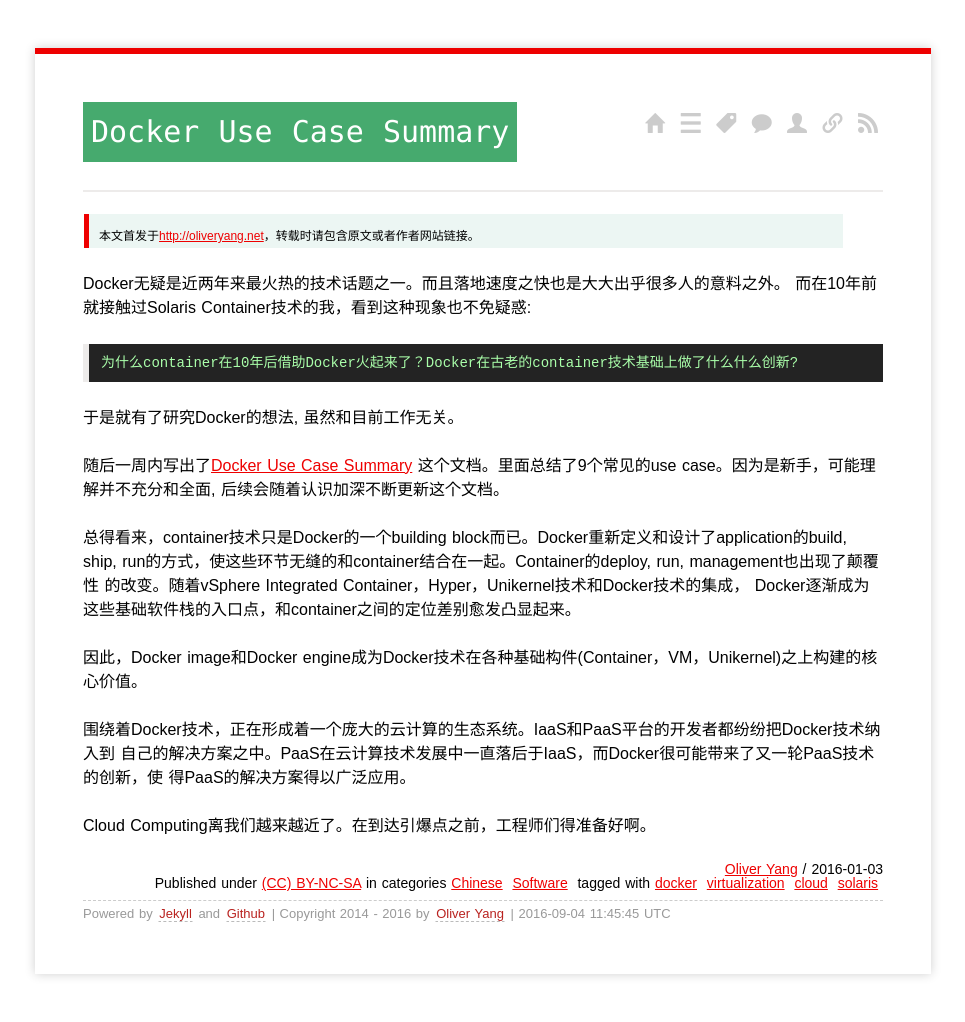
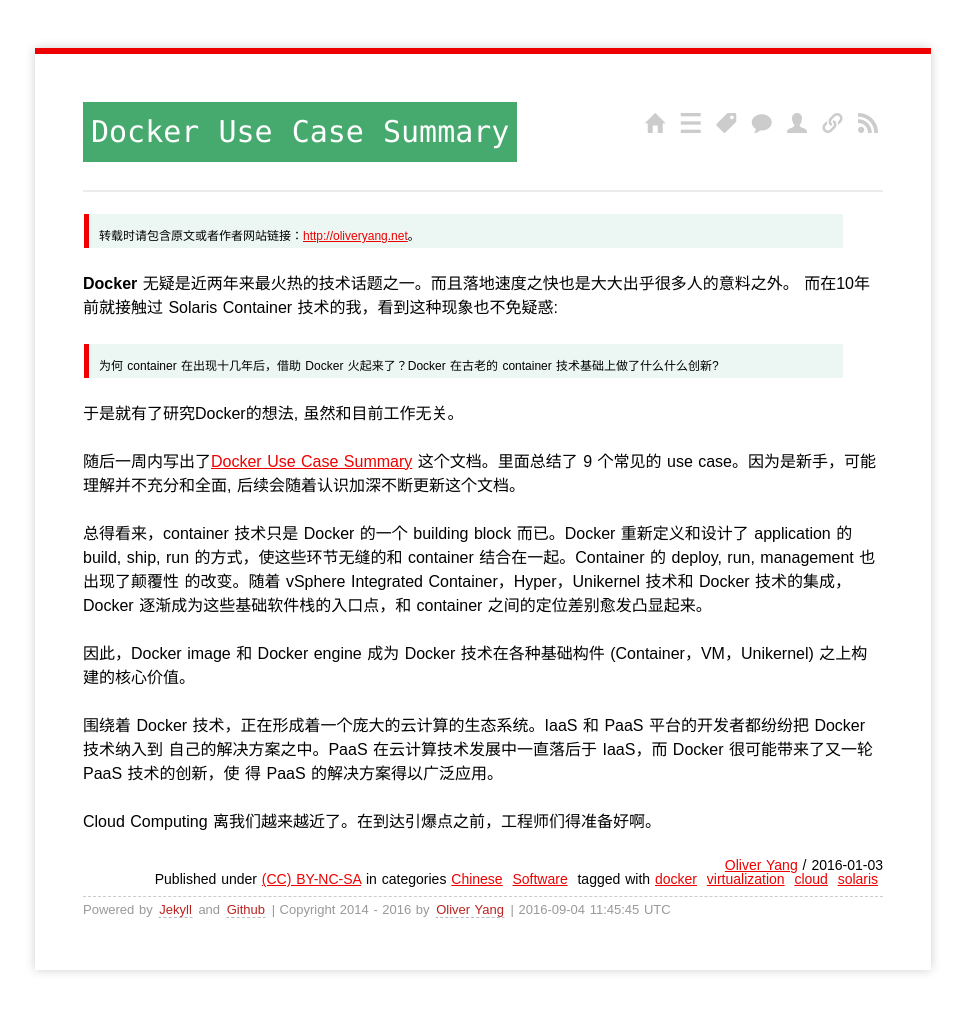
Before and after one commit to yangoliver/yangoliver.github.io, a Jekyll site: the page built from _posts/2016/2016-01-03-docker_use_case_summary.md, in a window 1280 px wide. Shown: the whole page, without its empty margins (157-1122 px from the left). Built offline with Jekyll 4.4.1, drawn with Linux system fonts in a browser that asks for light colours; comment, search, counter and statistics services are not loaded.

Commit message:
update: format cleanup per-self review

```diff
--- a/_posts/2016/2016-01-03-docker_use_case_summary.md
+++ b/_posts/2016/2016-01-03-docker_use_case_summary.md
@@ -6,28 +6,28 @@
 tags: [docker, virtualization, cloud, solaris]
 ---
 
->本文首发于<http://oliveryang.net>，转载时请包含原文或者作者网站链接。
+>转载时请包含原文或者作者网站链接：<http://oliveryang.net>。
 
-Docker无疑是近两年来最火热的技术话题之一。而且落地速度之快也是大大出乎很多人的意料之外。
-而在10年前就接触过Solaris Container技术的我，看到这种现象也不免疑惑:
+**Docker** 无疑是近两年来最火热的技术话题之一。而且落地速度之快也是大大出乎很多人的意料之外。
+而在10年前就接触过 Solaris Container 技术的我，看到这种现象也不免疑惑:
 
-<pre>为什么container在10年后借助Docker火起来了？Docker在古老的container技术基础上做了什么什么创新?</pre>
+> 为何 container 在出现十几年后，借助 Docker 火起来了？Docker 在古老的 container 技术基础上做了什么什么创新?
 
 于是就有了研究Docker的想法, 虽然和目前工作无关。
 
 随后一周内写出了[Docker Use Case Summary](https://github.com/yangoliver/mydoc/raw/master/share/docker_use_case_summary.pdf)
-这个文档。里面总结了9个常见的use case。因为是新手，可能理解并不充分和全面,
+这个文档。里面总结了 9 个常见的 use case。因为是新手，可能理解并不充分和全面,
 后续会随着认识加深不断更新这个文档。
 
-总得看来，container技术只是Docker的一个building block而已。Docker重新定义和设计了application的build,
-ship, run的方式，使这些环节无缝的和container结合在一起。Container的deploy, run, management也出现了颠覆性
-的改变。随着vSphere Integrated Container，Hyper，Unikernel技术和Docker技术的集成，
-Docker逐渐成为这些基础软件栈的入口点，和container之间的定位差别愈发凸显起来。
+总得看来，container 技术只是 Docker 的一个 building block 而已。Docker 重新定义和设计了 application 的 build,
+ship, run 的方式，使这些环节无缝的和 container 结合在一起。Container 的 deploy, run, management 也出现了颠覆性
+的改变。随着 vSphere Integrated Container，Hyper，Unikernel 技术和 Docker 技术的集成，
+Docker 逐渐成为这些基础软件栈的入口点，和 container 之间的定位差别愈发凸显起来。
 
-因此，Docker image和Docker engine成为Docker技术在各种基础构件(Container，VM，Unikernel)之上构建的核心价值。
+因此，Docker image 和 Docker engine 成为 Docker 技术在各种基础构件 (Container，VM，Unikernel) 之上构建的核心价值。
 
-围绕着Docker技术，正在形成着一个庞大的云计算的生态系统。IaaS和PaaS平台的开发者都纷纷把Docker技术纳入到
-自己的解决方案之中。PaaS在云计算技术发展中一直落后于IaaS，而Docker很可能带来了又一轮PaaS技术的创新，使
-得PaaS的解决方案得以广泛应用。
+围绕着 Docker 技术，正在形成着一个庞大的云计算的生态系统。IaaS 和 PaaS 平台的开发者都纷纷把 Docker 技术纳入到
+自己的解决方案之中。PaaS 在云计算技术发展中一直落后于 IaaS，而 Docker 很可能带来了又一轮 PaaS 技术的创新，使
+得 PaaS 的解决方案得以广泛应用。
 
-Cloud Computing离我们越来越近了。在到达引爆点之前，工程师们得准备好啊。
+Cloud Computing 离我们越来越近了。在到达引爆点之前，工程师们得准备好啊。
```
